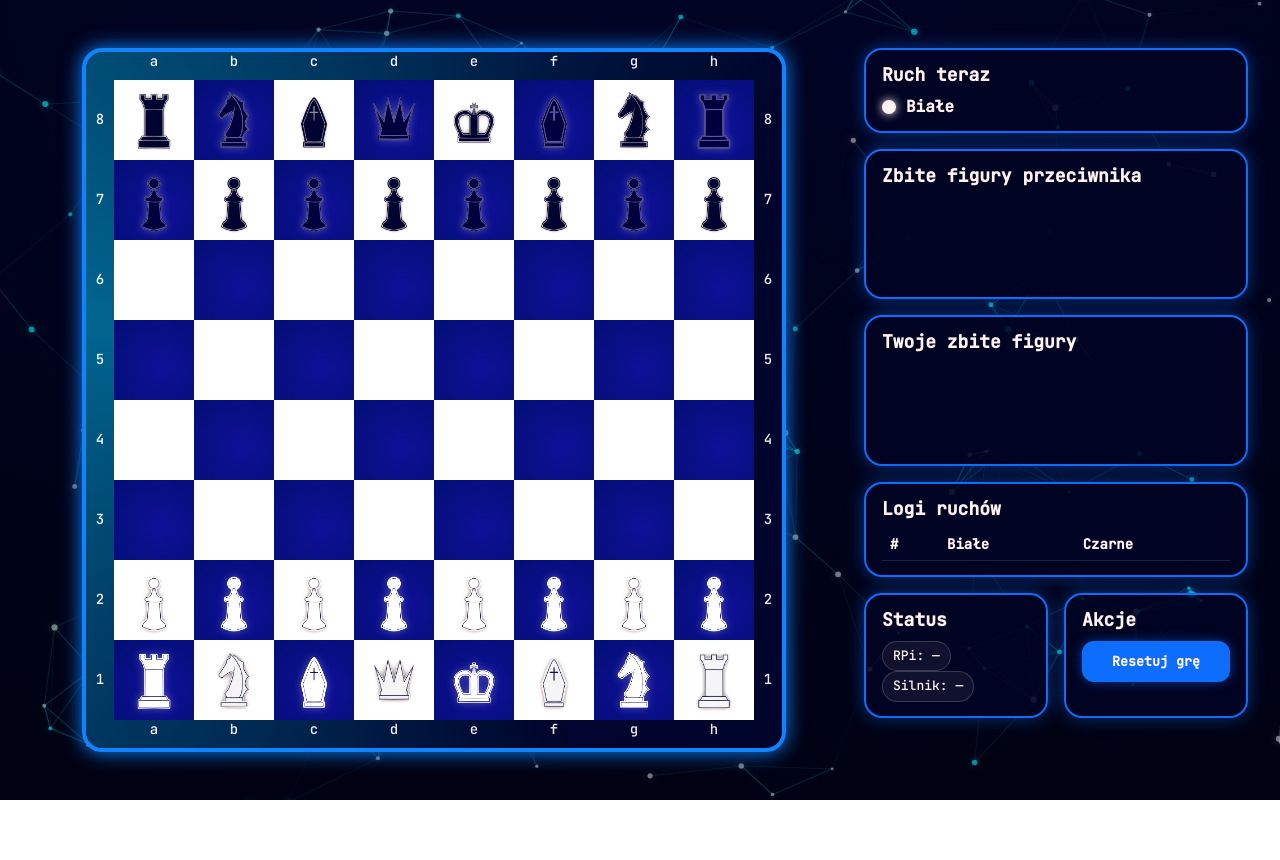
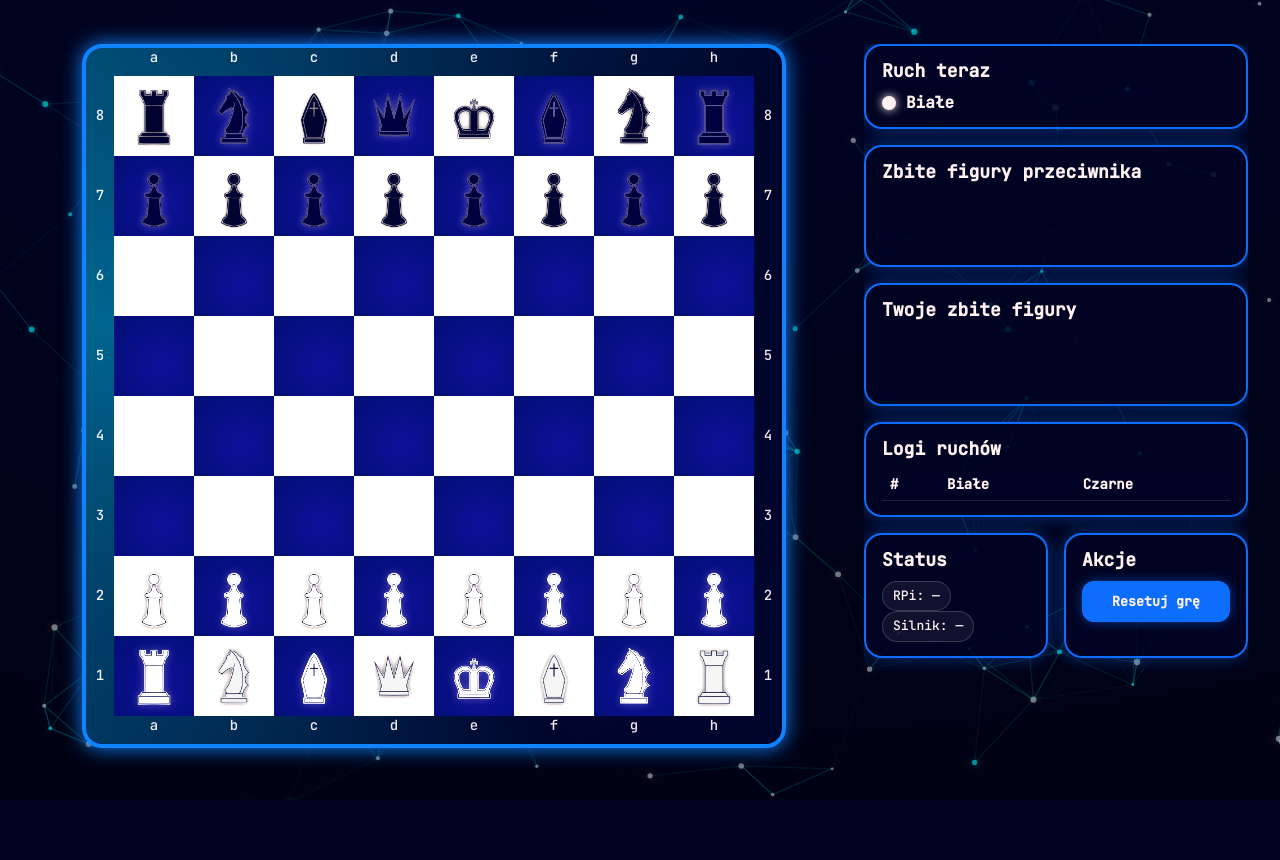
Before and after one commit to KN-Algo/Szachy-webapp, a PHP site: page / in a window 1280 px wide. After the commit the page ends 800 px from the top, so only its background shows below. Run offline with PHP 8.4, Linux system fonts and the light colour scheme; lists and menus that the app fills with data are empty.

Commit message:
Naprawa css
W stanie suchym (po resecie) brak scrolla
W trakcie gry (dla powyżej 4 zbitych pionków dowolnej drużyny) scroll wewnątrz kontenera. Nie testowane !! bo musze wysyłać statusy.

```diff
--- a/style.css
+++ b/style.css
@@ -396,3 +396,97 @@
 
   .panel-row{ grid-template-columns: 1fr; }
 }
+
+/* === DESKTOP: pełnoekranowa, nieprzewijalna scena === */
+@media (min-width: 993px){
+  html, body{
+    height: 100%;
+    overflow: clip;            /* bez scrollbara na stronie */
+  }
+  #app{ height: 100dvh; }
+
+  .layout{
+    height: 100%;
+    min-height: 0;             /* nadpisuje wcześniejsze min-height:100vh */
+    margin: 0 auto;            /* bez dodatkowych marginesów pionowych */
+    padding: 10px 0 12px;      /* małe, kontrolowane odstępy */
+    box-sizing: border-box;
+    align-content: center;     /* opcjonalne centrowanie w pionie */
+  }
+
+  /* Plansza skaluje się do szerokości kolumny i do wysokości viewportu */
+  #board-col{
+    --labels: 56px;
+    --ui-vspace: 64px; /* suma górnych/dolnych odstępów wrapperów itp. */
+    --board-size: clamp(
+      320px,
+      min(calc(100% - var(--labels)), calc(100dvh - var(--ui-vspace))),
+      1100px
+    );
+  }
+
+  /* Zbijamy pionowe paddingi wrapperów, by nie „wychodzić” poza viewport */
+  #board-col .chessboard-wrapper-row{ padding-top: 0; padding-bottom: 0; }
+  #board-col .chessboard-wrapper{ padding-top: 6px; padding-bottom: 6px; }
+
+  /* Panel mieści się w viewport – bez wpływu na scrollbar strony */
+  #panel-col{
+    max-height: calc(100dvh - 20px);
+    overflow: hidden;          /* jeśli kiedyś treść będzie dłuższa: zmień na auto */
+    position: sticky;
+    top: 16px;                 /* zachowuje obecne „przyklejenie” */
+  }
+}
+
+/* Mobile/Tablet – normalne przewijanie */
+@media (max-width: 992px){
+  html, body{ overflow: auto; }
+}
+
+/* === CAPTURED: 1 rząd = rozmiar miniatury, reszta przewijana === */
+:root{
+  --cap-size: 58px;          /* docelowy wymiar miniatury i wysokość rzędu (desktop) */
+}
+
+#captured-opponent .captured-grid,
+#captured-player  .captured-grid{
+  height: var(--cap-size) !important;      /* dokładnie jeden rząd */
+  min-height: var(--cap-size) !important;
+  max-height: var(--cap-size) !important;
+  overflow-y: auto;                         /* scroll tylko w pionie wewnątrz siatki */
+  overflow-x: hidden;
+  scrollbar-gutter: stable both-edges;
+}
+
+/* rząd siatki ma ten sam wymiar co miniatura */
+.captured-grid{
+  grid-auto-rows: var(--cap-size) !important;
+  min-height: var(--cap-size) !important;
+  gap: 8px;                                 /* zostawiamy układ 4 kolumn */
+}
+
+/* wrapper wypełnia komórkę; bez dodatkowego marginesu, by "1 rząd" = rozmiar obrazka */
+.captured-grid .cap-wrap{
+  height: 100%;
+  width: 100%;
+  padding: 0;                               /* żeby wysokość rzędu = wysokość miniatury */
+  display: flex;
+  align-items: center;
+  justify-content: center;
+}
+
+/* miniatura w komórce ma dokładnie rozmiar rzędu */
+.captured-grid img.captured-piece{
+  width: var(--cap-size);
+  height: var(--cap-size);
+  max-width: var(--cap-size);
+  max-height: var(--cap-size);
+  object-fit: contain;
+  user-select: none;
+  pointer-events: none;
+}
+
+/* Mobile/Tablet – mniejszy 1-rzędowy placeholder */
+@media (max-width: 992px){
+  :root{ --cap-size: 52px; }
+}
```
